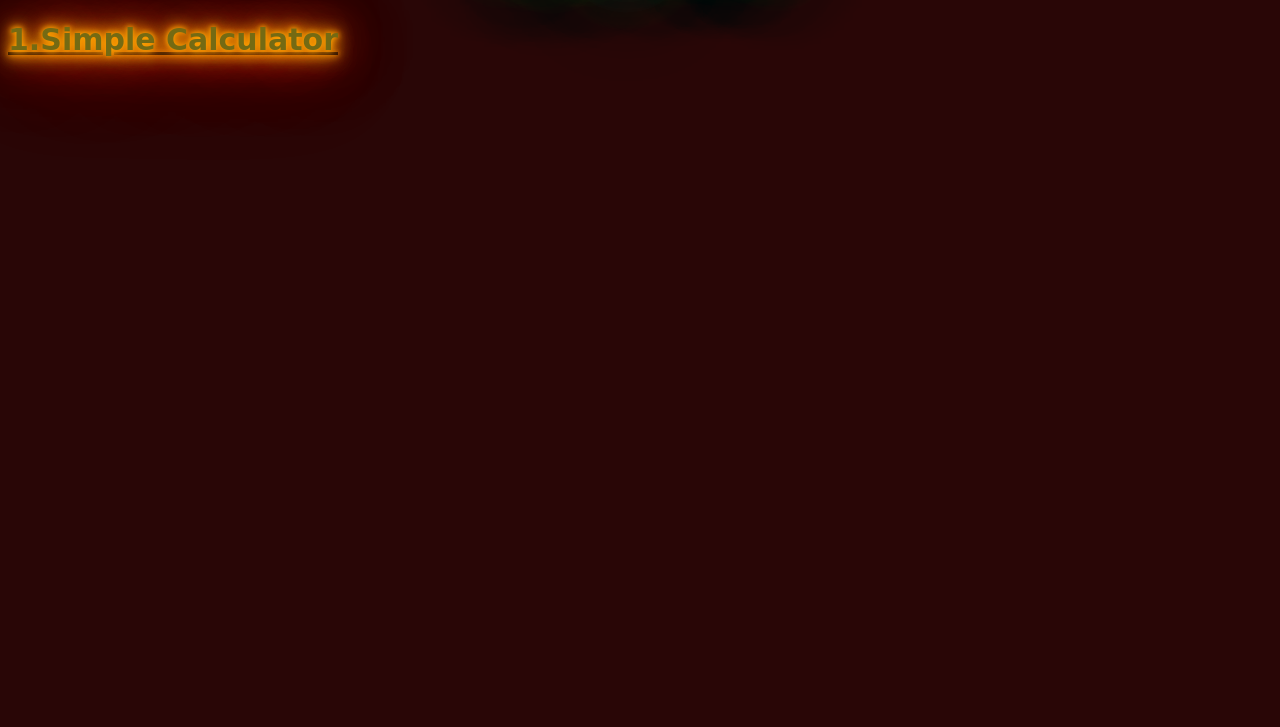
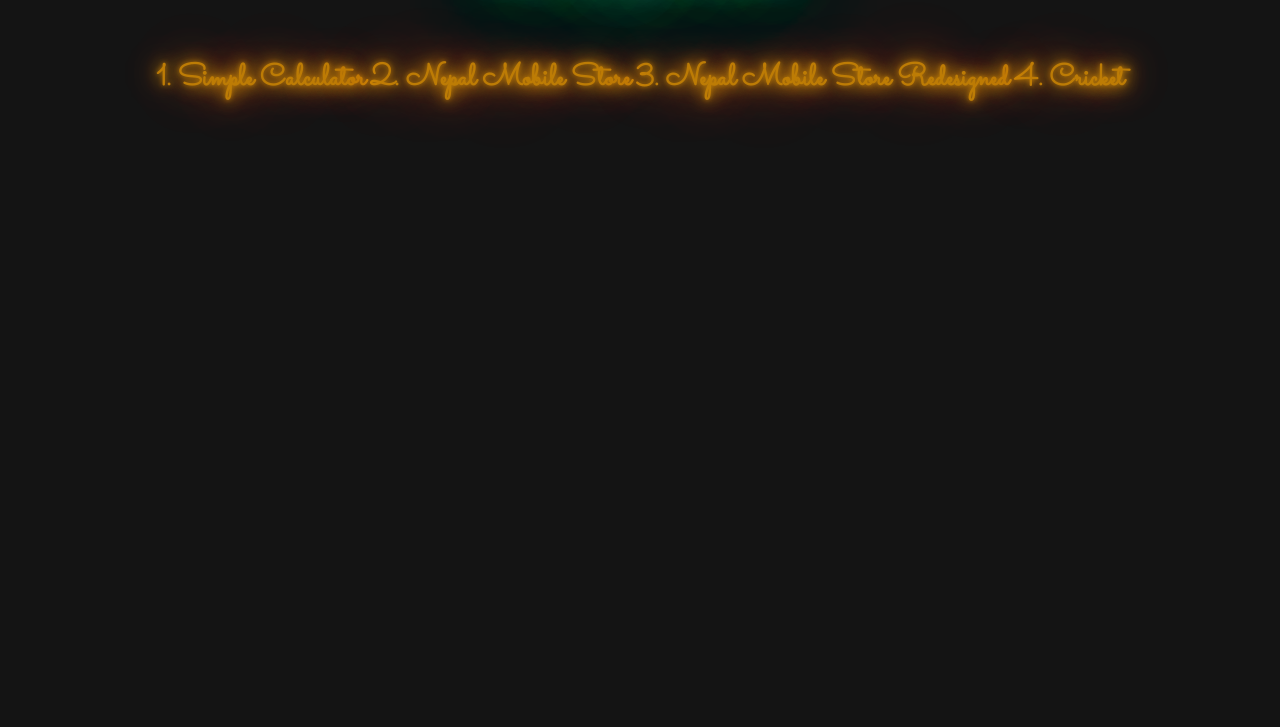
Before and after one commit to Jagdishsah/hyperlink, a plain HTML site: page index.html in a window 1280 px wide. Shown: the part 73-800 px from the top of the page. Drawn offline with Linux system fonts and the light colour scheme.

Commit message:
Update index.html to Timepass

```diff
--- a/index.html
+++ b/index.html
@@ -1,20 +1,26 @@
-<html>
-
+<!DOCTYPE html>
+<html lang="en">
 <head>
-    <title>
-        Hyper Link To My Creations
-    </title>
+    <meta charset="UTF-8">
+    <meta name="viewport" content="width=device-width, initial-scale=1.0">
+    <title>Hyper Link To My Creations</title>
+    <link href="https://fonts.googleapis.com/css2?family=Sacramento&display=swap" rel="stylesheet">
     <style>
-
-
         body {
-            background-color: rgb(41, 6, 6);
+            background-color: rgb(20, 20, 20);
+            text-align: center;
+            font-family: Arial, sans-serif;
         }
 
-        a{color: inherit;}
+        a {
+            color: inherit;
+            text-decoration: none;
+            display: inline-block;
+            transition: transform 0.3s ease, text-shadow 0.3s ease;
+        }
 
+        /* Neon Heading */
         h1 {
-            text-align: center;
             color: #fff;
             text-shadow:
                 0 0 7px #fff,
@@ -26,22 +32,54 @@
                 0 0 102px #0fa,
                 0 0 151px #0fa;
         }
+
+        /* Glowing Link */
         h5 {
             font-size: 30px;
-            text-shadow: 0 0 5px #ffa500, 0 0 15px #ffa500, 0 0 20px #ffa500, 0 0 40px #ffa500, 0 0 60px #ff0000, 0 0 10px #ff8d00, 0 0 98px #ff0000;
-            color: #746a13;
+            color: #ffa500;
             font-family: "Sacramento", cursive;
-            animation: blink 12s infinite;
-            -webkit-animation: blink 12s infinite;
-            }
+            text-shadow:
+                0 0 5px #ffa500,
+                0 0 15px #ffa500,
+                0 0 20px #ffa500,
+                0 0 40px #ffa500,
+                0 0 60px #ff0000,
+                0 0 80px #ff8d00,
+                0 0 98px #ff0000;
+            animation: blink 3s infinite alternate;
+            transition: transform 0.3s ease;
+        }
+
+        /* Hover Effect */
+        a:hover h5 {
+            transform: scale(1.1);
+            text-shadow:
+                0 0 10px #ff6600,
+                0 0 30px #ff4500,
+                0 0 40px #ff0000;
+        }
+
+        /* Blinking Animation */
+        @keyframes blink {
+            0% { opacity: 1; }
+            50% { opacity: 0.7; }
+            100% { opacity: 1; }
+        }
     </style>
 </head>
-
 <body>
     <h1>Link To My Creation</h1>
-
-    <a href="Calculator.html"><h5>1.Simple Calculator</h5></a>
-
+    <a href="Calculator.html">
+        <h5>1. Simple Calculator</h5>
+    </a>
+     <a href="https://jagdishsah.github.io/Nepal_Mobile_store/">
+        <h5>2. Nepal Mobile Store</h5>
+    </a>
+     <a href="https://jagdishsah.github.io/Redesigned_Nepal_Mobile_store/">
+        <h5>3. Nepal Mobile Store Redesigned</h5>
+    </a>
+     <a href="cricket.html">
+        <h5>4. Cricket</h5>
+    </a>
 </body>
-
 </html>
```
